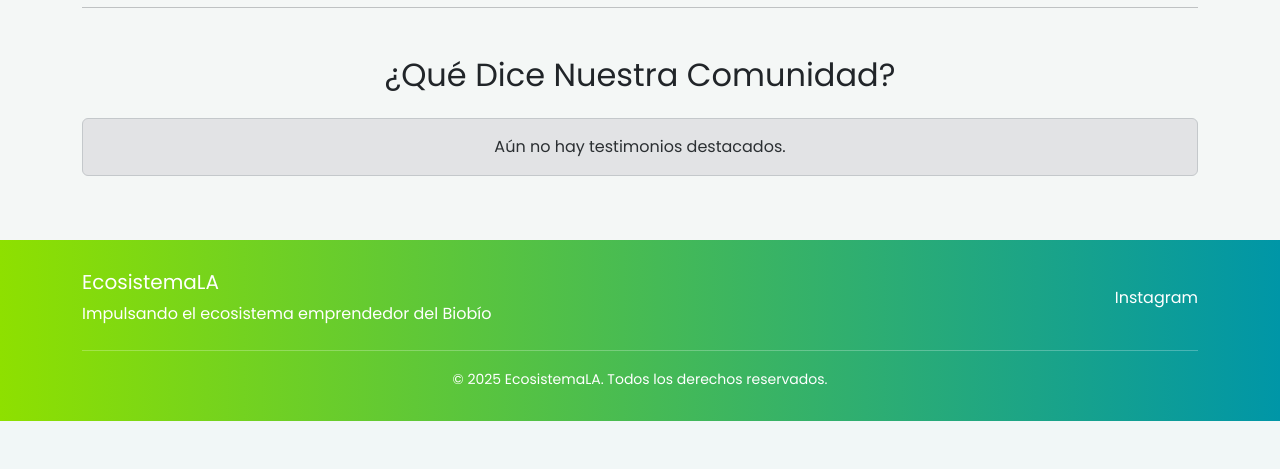
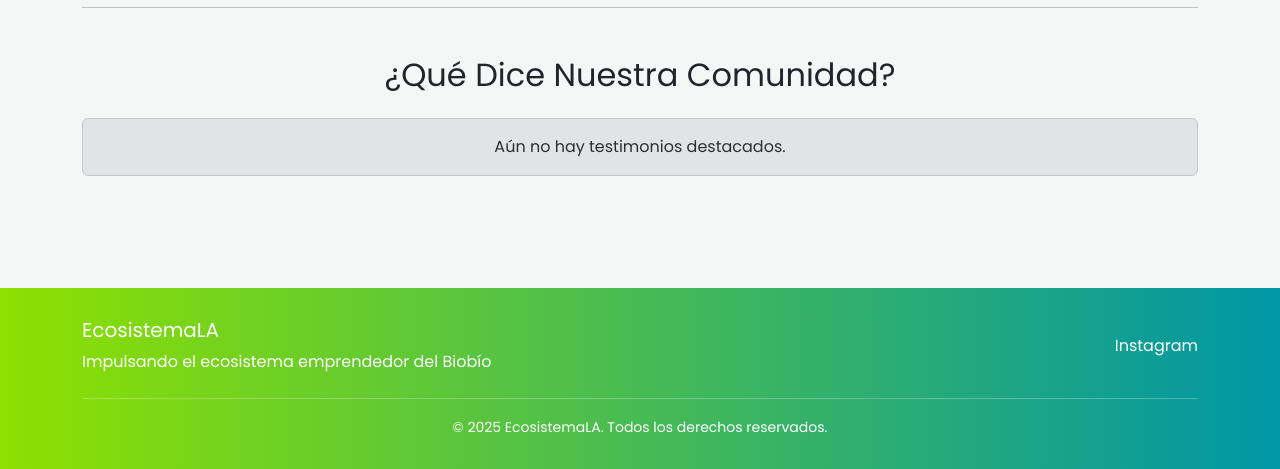
Before and after one commit to Litjoaco/Ecosistema, a Django app: page / in a window 1280 px wide. Shown: the part 1460-1929 px from the top of the page. Before the commit the page ends 1881 px from the top, so only its background shows below. Run offline with Django 4.2, Linux system fonts and the light colour scheme; data that the repository does not hold is empty.

Commit message:
cambio 5

```diff
--- a/templates/inicio.html
+++ b/templates/inicio.html
@@ -15,7 +15,13 @@
     <link href="https://fonts.googleapis.com/css2?family=Poppins:wght@300;400;600;700&display=swap" rel="stylesheet">
 
     <style>
-        body { font-family: 'Poppins', Arial, sans-serif; background-color: #f4f7f6; }
+        html, body {
+            height: 100%;
+        }
+        body {
+            font-family: 'Poppins', Arial, sans-serif; background-color: #f4f7f6;
+            display: flex; flex-direction: column;
+        }
         /* El header se elimina para usar el navbar de Bootstrap */
         .testimonial {
             position: relative;
@@ -48,7 +54,11 @@
             display: flex;
             align-items: center;
         }
-        footer { background: linear-gradient(to right, #8EE000, #0096A7); color: white; padding: 30px 20px; }
+        main {
+            flex: 1 0 auto; /* Permite que el contenido principal crezca y ocupe el espacio disponible */
+        }
+        footer { background: linear-gradient(to right, #8EE000, #0096A7); color: white; padding: 30px 20px; flex-shrink: 0; /* Evita que el footer se encoja */
+        }
         footer a { color: white; text-decoration: none; }
         footer h6 { margin-bottom: 10px; }
 
```
